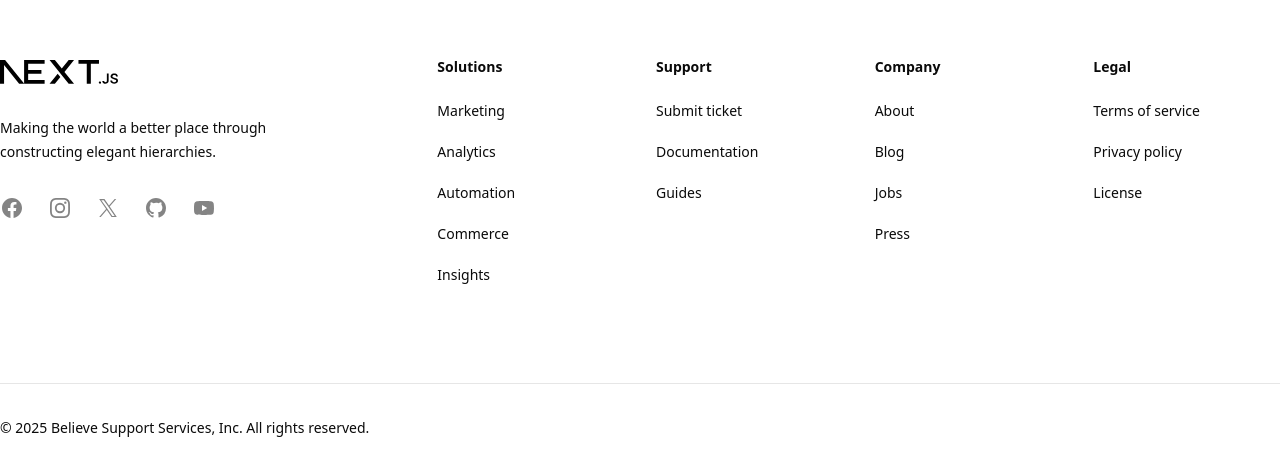
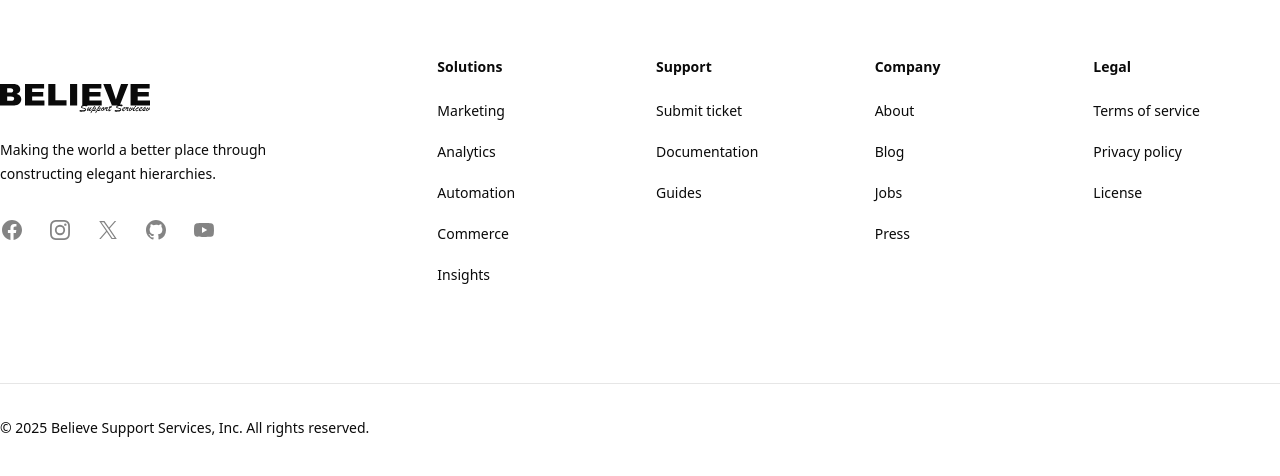
Before and after one commit to Justin-Bento/believe-support-services, a Next.js app: page / in a window 1280 px wide. Shown: the part 3720-4196 px from the top of the page. Built offline with nearby package versions, Linux system fonts and the light colour scheme.

Commit message:
Replaced nextjs logo with company logo

```diff
--- a/src/components/NavigationBottom.tsx
+++ b/src/components/NavigationBottom.tsx
@@ -1,7 +1,7 @@
+import Link from "next/link";
 import { Card, CardContent } from "@/components/ui/card";
-import Image from "next/image";
-import Link from "next/link";
 import { NavigationBottomLinks } from "@/lib/data";
+import CompanyLogo from "./CompanyLogo";
 
 export default function NavigationBottom() {
   return (
@@ -10,14 +10,11 @@ export default function NavigationBottom() {
         <CardContent className="container mx-auto lg:px-0 py-12 lg:py-24">
           <div className="xl:grid xl:grid-cols-3 xl:gap-8">
             <div className="space-y-8">
-              <Image
-                src="/next.svg"
-                alt="Company Logo"
-                width={120}
-                height={24}
-                priority
-                className="h-6 w-auto" // Better responsive sizing
-              />
+              {/* Logo */}
+              <Link href="/" className="-m-1.5 p-1.5">
+                <span className="sr-only">Believe Support Services</span>
+                <CompanyLogo fill={`fill-foreground`} />
+              </Link>
               <p className="text-sm/6 text-balance text-foreground">
                 Making the world a better place through constructing elegant
                 hierarchies.
```
